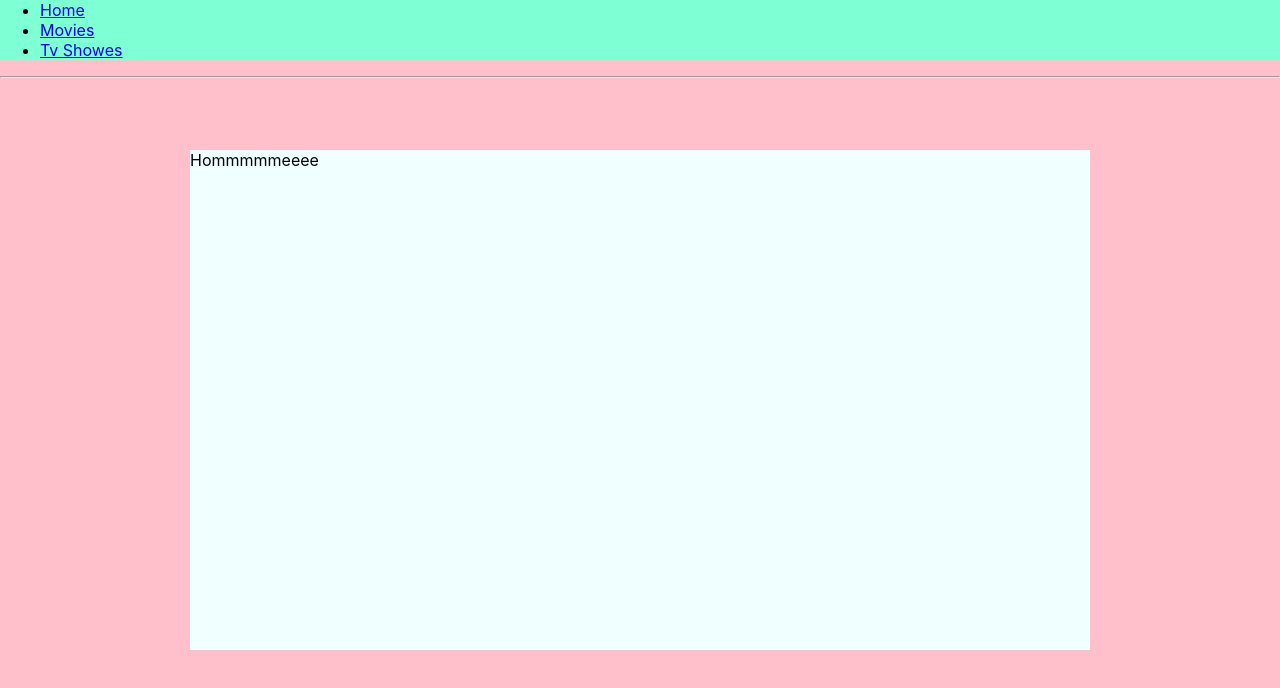
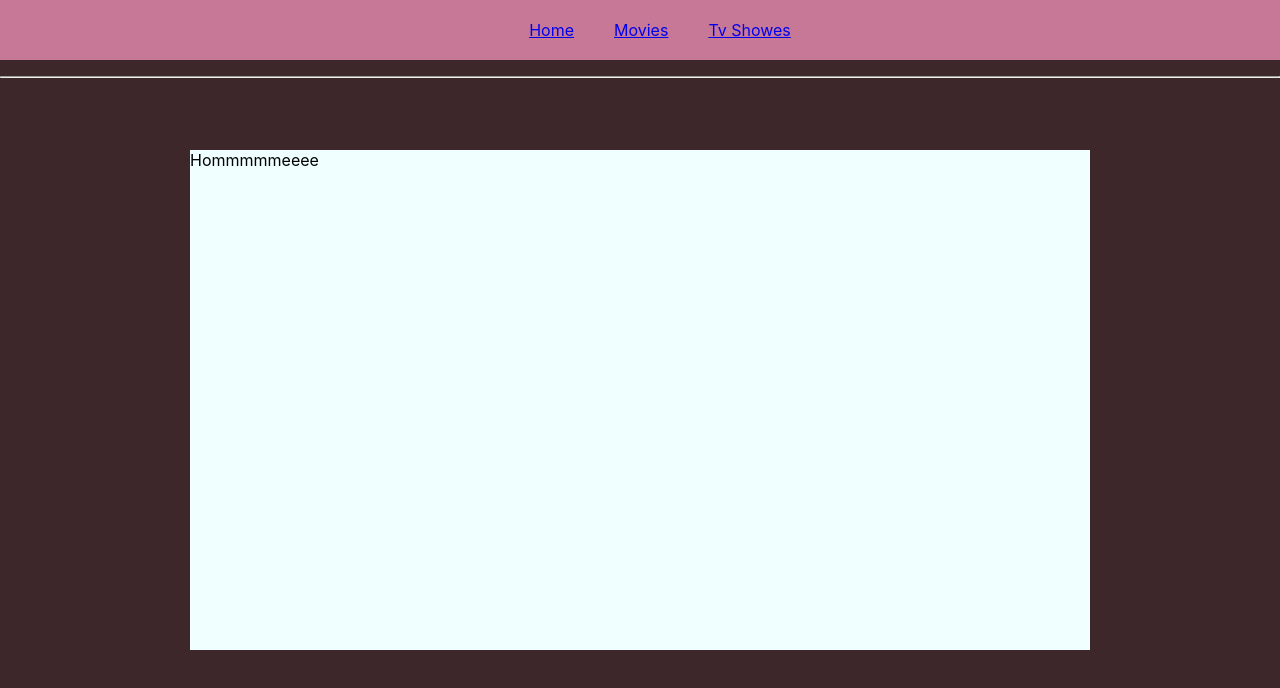
Before and after one commit to fa6oomawad/Movies, a React (Create React App) app: page / in a window 1280 px wide. Shown: the top 688 px of the page. Built offline with nearby package versions, Linux system fonts and the light colour scheme.

Commit message:
style changing

```diff
--- a/src/components/App.css
+++ b/src/components/App.css
@@ -1,14 +1,22 @@
 .App {
-  background-color: pink;
+  background-color: rgb(61, 39, 43);
   height: 100vh;
 }
 
 ul {
-  background-color: aquamarine;
+  background-color: rgb(199, 120, 150);
 margin-top:0;
+list-style: none;
+text-align: center;
+
 }
 li{
   margin-right: 20px;
+display: inline-block;
+margin:20px;
+margin-bottom: 20px;
+
+color: wheat !important;
 
 
 }
--- a/src/components/Movies.js
+++ b/src/components/Movies.js
@@ -6,7 +6,7 @@ import {
     Route
 } from 'react-router-dom';
 
- class  Movies extends Component{
+ class Movies extends Component  {
      constructor(props){
          super(props);
          this.state={
@@ -19,6 +19,7 @@ import {
 
      componentDidMount(){
         this.fetchMoviesData();
+        console.log('match',this.props.match.url)
           }
 
           fetchMoviesData(){
@@ -26,13 +27,11 @@ import {
         return fetch(encodedURI)
         .then((data)=>data.json())
         .then ((repos)=>{
-          console.log(repos.results)
           this.setState({
         data:repos.results
           }
           )
 
-          console.log(this.state.data)
 
         })
         .catch((error)=>{
@@ -47,14 +46,14 @@ import {
 <div className='box'>
     {console.log(this.state.data)}
     {this.state.data.slice(0,8).map((ele)=>(
-        <div className='smallbox'>
-        <Link to="Movies/movie1">
+        <div className='smallbox' key={ele.id}>
+        <Link to={`${this.props.match.url}/movie1`}>
         <img src={`http://image.tmdb.org/t/p/w185${ele.poster_path}`} alt="movie pic"/>
         </Link>
         </div>
     ))}
 
-    <Route path='/movie1'
+    <Route path={`${this.props.match.path}/:topicId`}
 render={(props)=> <OneMovie {...props} data={this.state.data}/>}/>
 </div>
 </div>
--- a/src/components/home.css
+++ b/src/components/home.css
@@ -3,7 +3,7 @@
     height: 500px;
     background-color: azure;
     position: absolute;
-    top:50%;
+    top:90%;
     left:50%;
     transform: translate(-50%,-50%);
     display:flex;
--- a/src/components/movies.css
+++ b/src/components/movies.css
@@ -1,11 +1,10 @@
 .box {
     width:900px;
     height: 500px;
-    background-color: azure;
+    background-color: black;
     position: absolute;
-    top:70%;
+    top:50%;
     left:50%;
-    transform: translate(-50%,-50%);
     display:flex;
     justify-content: space-between;
     align-items: flex-start;
```
